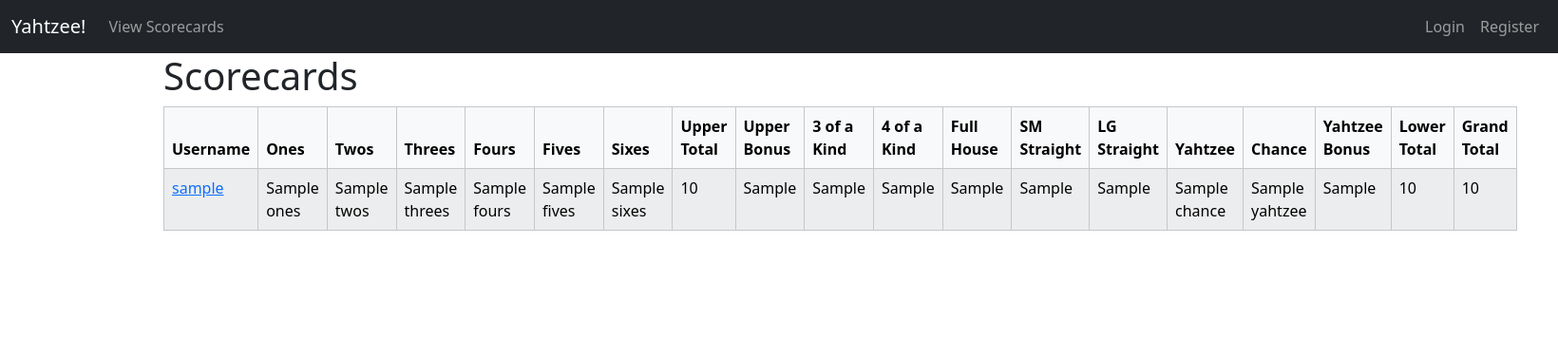
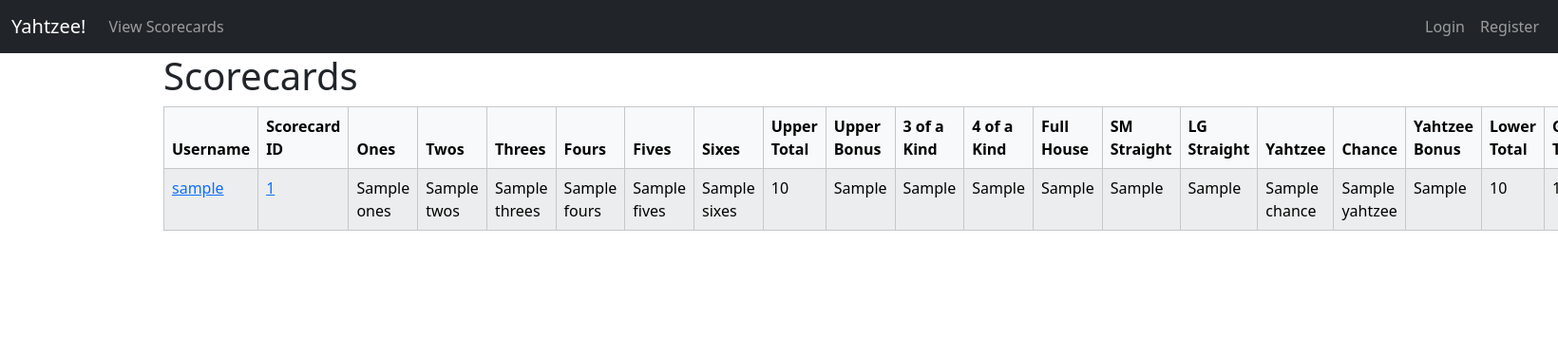
Before and after one commit to trapcoleman/Yahtzee, a Django app: template website/templates/view_scorecard.html in a window 1640 px wide; the page is wider, and only the part inside the window is pictured. Shown: the top 356 px of that part at 95% size. Run offline with Django 4.2, Linux system fonts and the light colour scheme; the template is opened without the code that fills it: most values are stand-ins (such as "Sample title", 1, 10 or a date in 2020).

```diff
--- a/website/templates/view_scorecard.html
+++ b/website/templates/view_scorecard.html
@@ -7,6 +7,7 @@
           <thead>
             <tr>
                 <th scope="col">Username</th>
+                <th scope="col">Scorecard ID</th>
                 <th scope="col">Ones</th>
                 <th scope="col">Twos</th>
                 <th scope="col">Threes</th>
@@ -31,7 +32,8 @@
                 {% if scorecard_info %}
                     {% for scorecard in scorecard_info %}
                         <tr>
-                            <td><a href="">{{ scorecard.username }}</a></td>
+                            <td><a href="{% url 'player' scorecard.username.id %}">{{ scorecard.username }}</a></td>
+                            <td><a href="">{{ scorecard.scorecard_id }}</a></td>
                             <td>{{ scorecard.ones }}</td>
                             <td>{{ scorecard.twos }}</td>
                             <td>{{ scorecard.threes }}</td>
--- a/website/urls.py
+++ b/website/urls.py
@@ -3,10 +3,11 @@ from . import views
 
 urlpatterns = [
     path('', views.home, name='home'),
-    #path('login/', views.login_user, name='login'),
+    # path('login/', views.login_user, name='login'),
     path('logout/', views.logout_user, name='logout'),
     path('register/', views.register_user, name='register'),
     path('player/<int:pk>', views.player_info, name='player'),
     path('add_scorecard/', views.add_scorecard, name='add_scorecard'),
     path('view_scorecard/', views.view_scorecard, name='view_scorecard'),
+    # path('delete_scorecard/', views.delete_scorecard, name='delete_scorecard'),
 ]
```
